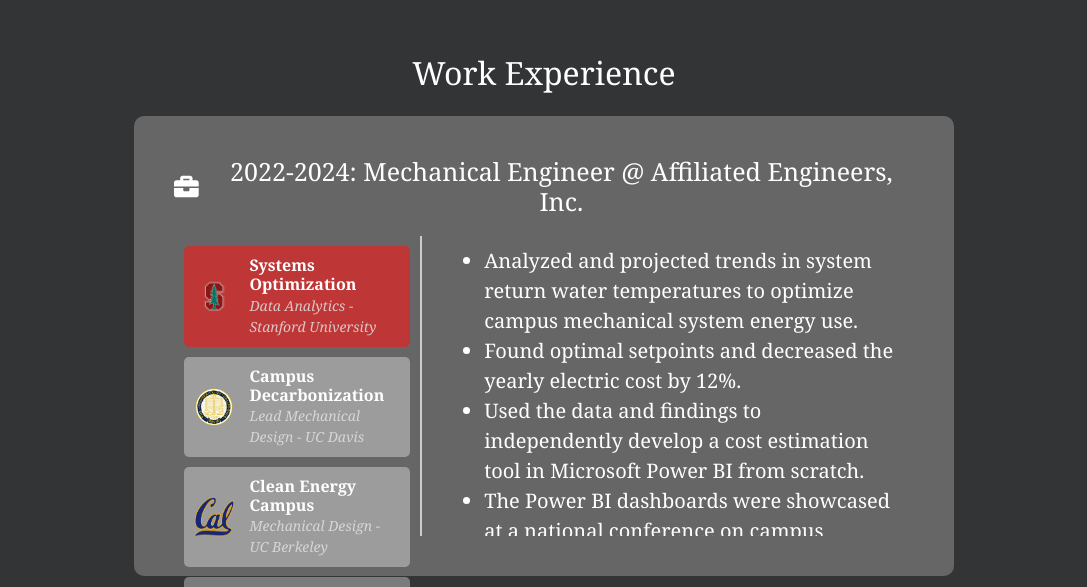
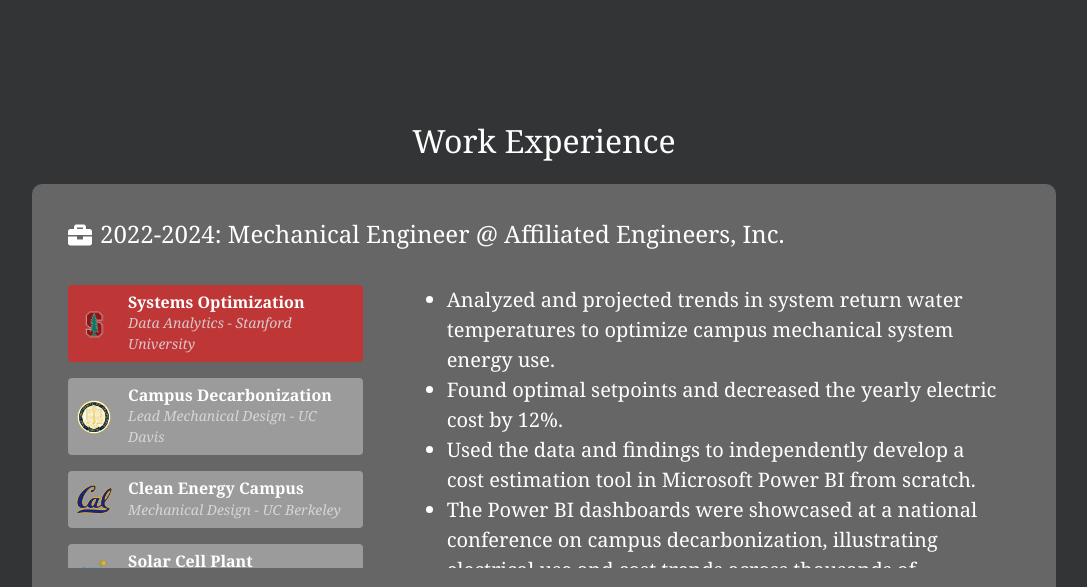
Before and after one commit to elizabethmagie/Personal-Website, a React (Create React App) app: page / in a window 1280 px wide. Shown: the part 925-1512 px from the top of the page, without its empty margins (96-1183 px from the left). Built offline with nearby package versions, Linux system fonts and the light colour scheme.

Commit message:
Improve layout of Work section

```diff
--- a/src/App.css
+++ b/src/App.css
@@ -16,6 +16,7 @@
   flex-direction: column;
   padding: 0 10vw;
   flex: 1;
+  gap: 48px;
 }
 
 
@@ -60,8 +61,5 @@ section.personal-website {
   min-height: 100vh;
   display: flex;
   align-items: center;
-  justify-content: center;
-  font-size: calc(10px + 2vmin);
   color: white;
-  gap: 16px;
 }
--- a/src/Components/Work.css
+++ b/src/Components/Work.css
@@ -3,51 +3,55 @@
   flex-direction: column;
   background-color: #666666;
   border-radius: 10px;
-  padding: 40px;
-  width: 80%;
+  padding: 36px;
+  width: 100%;
+  max-height: 420px;
   margin: 0 auto;
+  gap: 36px;
 }
 
 .work-header {
   display: flex;
   align-items: center;
-  margin-bottom: 20px;
   font-family: Georgia, 'Times New Roman', Times, serif;
 }
 
 .work-icon {
-  font-size: 25px;
-  margin-right: 10px;
+  font-size: 24px;
+  margin-right: 8px;
 }
 
 .work-title {
   margin: 0;
-  font-size: 25px;
+  font-size: 24px;
 }
 
 .work-content {
   display: flex;
-  height: 300px;
   font-family: Georgia, 'Times New Roman', Times, serif;
+  overflow: hidden;
 }
 
 .work-job-list {
   flex: 1;
   margin-right: 20px;
-  padding: 10px;
-  border-right: 2px solid #ccc;
+  padding-right: 16px;
+  display: flex;
+  flex-direction: column;
+  gap: 8px;
+  overflow: auto;
 }
 
 .work-job-item {
   display: flex;
   align-items: center;
-  padding: 10px;
-  margin-bottom: 10px;
-  cursor: pointer;
-  border-radius: 5px;
+  padding: 8px;
+  margin-bottom: 8px;
+  border-radius: 4px;
   background-color: #ffffff59;
   transition: background-color 0.2s ease;
   font-size: 20px;
+  gap: 16px;
 }
 
 .work-job-item.selected {
@@ -55,9 +59,8 @@
 }
 
 .work-job-logo {
-  width: 40px;
-  height: 40px;
-  margin-right: 15px;
+  max-width: 36px;
+  max-height: 36px;
   border-radius: 5px;
 }
 
@@ -81,10 +84,11 @@
 
 .work-job-details {
   flex: 2;
-  overflow-y: scroll;
-  padding: 10px;
+  display: flex;
+  flex-direction: column;
+  overflow: auto;
+  padding: 0 16px;
   background-color: #666666;
-  border-radius: 5px;
   font-family: Georgia, 'Times New Roman', Times, serif;
   font-size: 20px;
 }
```
